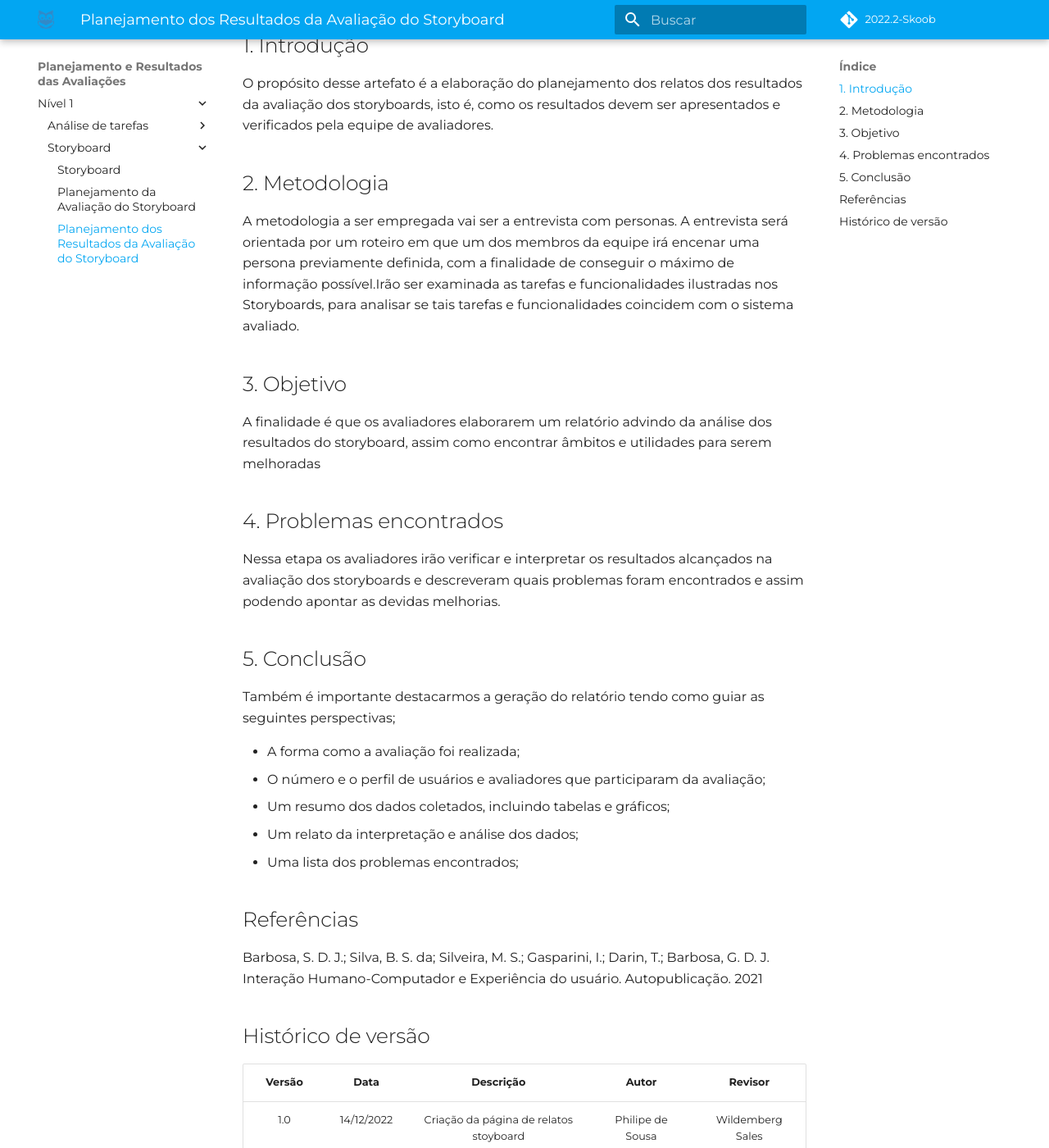
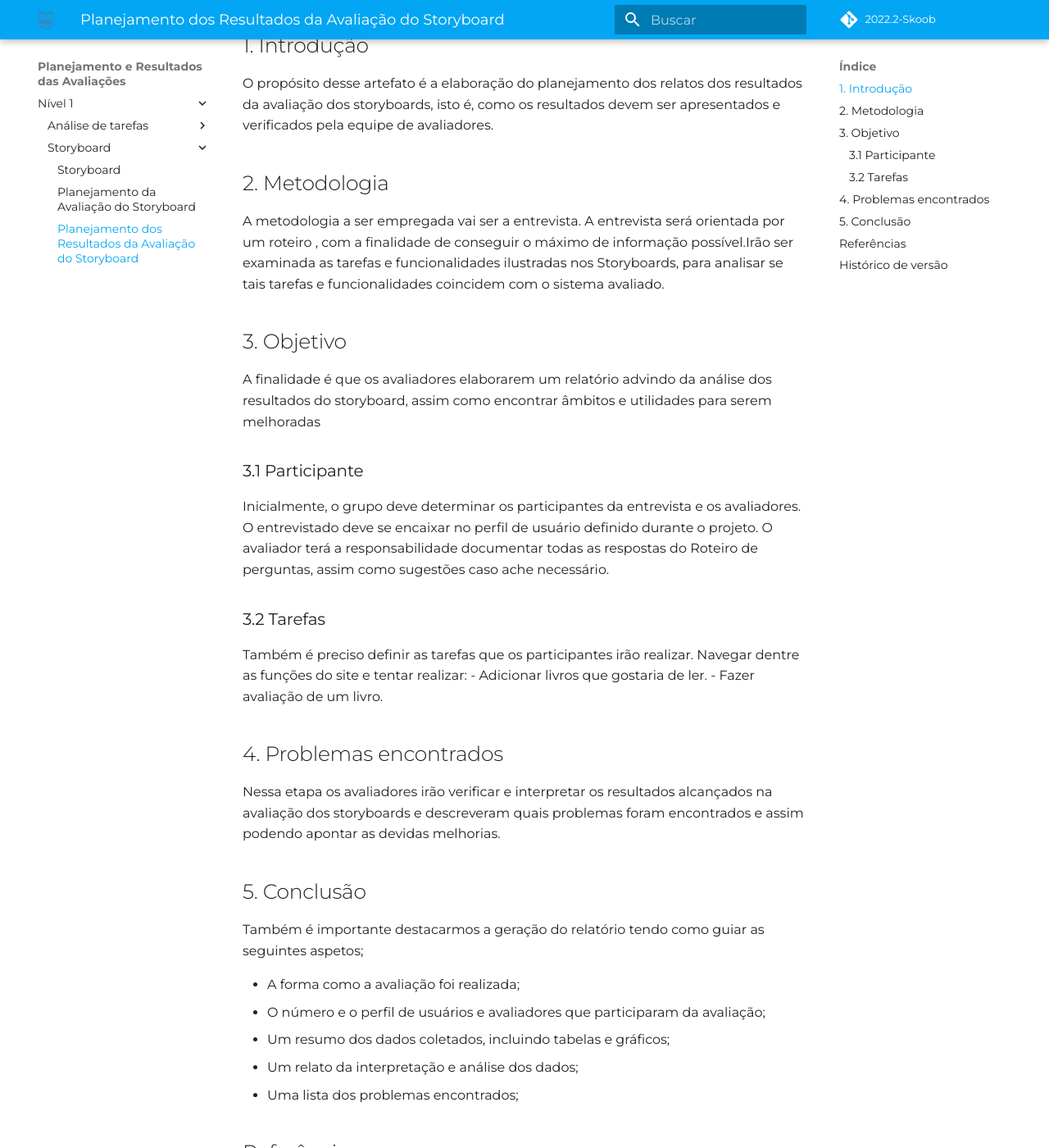
Before and after one commit to Interacao-Humano-Computador/2022.2-Skoob, an MkDocs documentation site: the page built from docs/planejamentoAnalise/planejamento-relatos-story.md, in a window 1280 px wide and 1400 px high, scrolled down 231 px. Shown: the whole window at 82% size. Built offline with MkDocs 1.6.1 and Material for MkDocs 9.7.7, drawn with Linux system fonts in a browser that asks for light colours; some web fonts are replaced; comment, search, counter and statistics services are not loaded.

Commit message:
relatos storyboard

```diff
--- a/docs/planejamentoAnalise/planejamento-relatos-story.md
+++ b/docs/planejamentoAnalise/planejamento-relatos-story.md
@@ -5,11 +5,20 @@ O propósito desse artefato é a elaboração do planejamento dos relatos dos re
 
 
 ## 2. Metodologia
-A metodologia a ser empregada vai ser a entrevista com personas. A entrevista será orientada por um roteiro em que um dos membros da equipe irá encenar uma persona previamente definida, com a finalidade de conseguir o máximo de informação possível.Irão ser examinada as tarefas e funcionalidades ilustradas nos Storyboards, para analisar se tais tarefas e funcionalidades coincidem com o sistema avaliado.
+A metodologia a ser empregada vai ser a entrevista. A entrevista será orientada por um roteiro , com a finalidade de conseguir o máximo de informação possível.Irão ser examinada as tarefas e funcionalidades ilustradas nos Storyboards, para analisar se tais tarefas e funcionalidades coincidem com o sistema avaliado.
 
 ## 3. Objetivo
 
 A finalidade é que os avaliadores elaborarem um relatório advindo da análise dos resultados do storyboard, assim como encontrar âmbitos e utilidades para serem melhoradas
+
+### 3.1 Participante
+
+Inicialmente, o grupo deve determinar os participantes da entrevista e os avaliadores. O entrevistado deve se encaixar no perfil de usuário definido durante o projeto. O avaliador terá a responsabilidade documentar todas as respostas do Roteiro de perguntas, assim como sugestões caso ache necessário.
+
+### 3.2 Tarefas
+Também é preciso definir as tarefas que os participantes irão realizar. Navegar dentre as funções do site e tentar realizar:
+    - Adicionar livros que gostaria de ler.
+    - Fazer avaliação de um livro.
 
 
 ## 4. Problemas encontrados
@@ -17,14 +26,13 @@ A finalidade é que os avaliadores elaborarem um relatório advindo da análise
 Nessa etapa os avaliadores irão verificar e interpretar os resultados alcançados na avaliação dos storyboards e descreveram quais problemas foram encontrados e assim podendo apontar as devidas melhorias.
 
 ## 5. Conclusão
-Também é importante destacarmos a geração do relatório tendo como guiar as seguintes perspectivas;
+Também é importante destacarmos a geração do relatório tendo como guiar as seguintes aspetos;
 
 - A forma como a avaliação foi realizada;
 - O número e o perfil de usuários e avaliadores que participaram da avaliação;
 - Um resumo dos dados coletados, incluindo tabelas e gráficos;
 - Um relato da interpretação e análise dos dados;
 - Uma lista dos problemas encontrados;
-
 
 
 ## Referências
```
